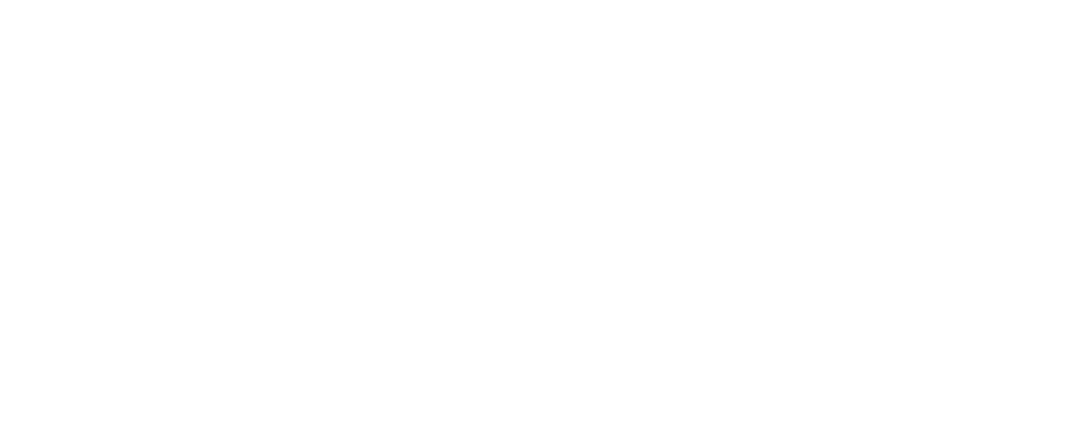
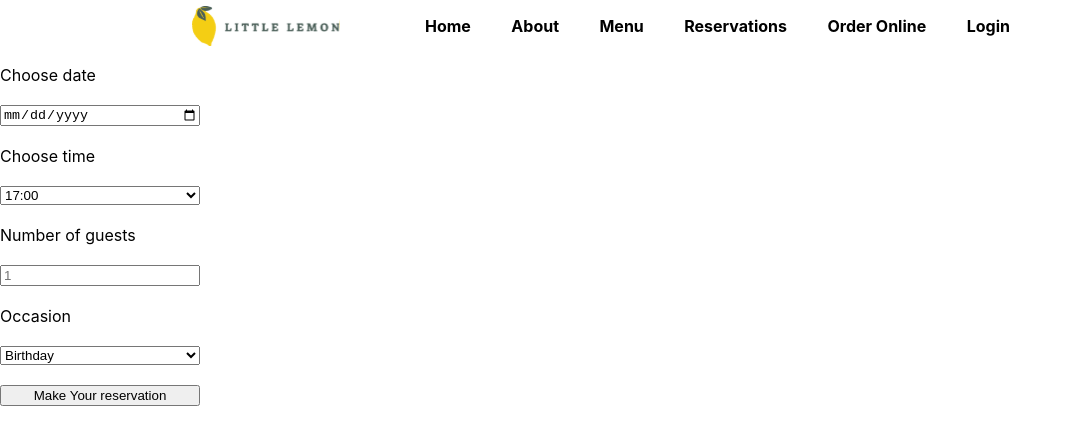
Before and after one commit to Camsd/LittleLemon, a React (Create React App) app: page /reservations in a window 1280 px wide. Before the commit this address had no page. Shown: the top 444 px of the page, without its empty margins (0-1072 px from the left). Built offline with nearby package versions, Linux system fonts and the light colour scheme; a web font is replaced by a local one.

Commit message:
BookingPage form

```diff
--- a/src/App.js
+++ b/src/App.js
@@ -3,6 +3,8 @@
 import Layout from "./components/Layout";
 import About from "./components/About";
 import Home from "./components/Home";
+import Main from './components/Main';
+import BookingPage from "./components/BookingPage";
 
 function App() {
   return (
@@ -11,7 +13,10 @@
         <Route path="/" element={<Home />} />
         <Route path="home" element={<Home />} />
         <Route path="about" element={<About />} />
+        <Route path="menu" element={< Main/>} />
+        <Route path="reservations" element={< BookingPage/>} />
       </Route>
+      <Route path="*" element={<h1>Error 404 Not Found</h1>} />
     </Routes>
   );
 }
--- a/src/components/BookingPage.js
+++ b/src/components/BookingPage.js
@@ -1,25 +1,38 @@
 import React from "react";
+import '../stylesheets/BookingPage.css';
 
 const BookingPage = () => {
-    return (
-      <header>
-        <div class="hero-content">
-          <div class="hero-text">
-            <h1>Little Lemon</h1>
-            <h4>Chicago</h4>
-            <p>
-              We are a family owned  <br />
-              Mediterranean restaurant, <br />
-              focused on traditional <br />
-              recipes served with a modern <br />
-              twist.
-            </p>
-            <button className="btn-hero">Reserve a table</button>
-          </div>
+  return (
+    <>
+      <form action="submit">
+        <label for="res-date">Choose date</label>
+        <input type="date" id="res-date" />
+        <label for="res-time">Choose time</label>
+        <select id="res-time ">
+          <option>17:00</option>
+          <option>18:00</option>
+          <option>19:00</option>
+          <option>20:00</option>
+          <option>21:00</option>
+          <option>22:00</option>
+        </select>
+        <label for="guests">Number of guests</label>
+        <input
+          type="number"
+          placeholder="1"
+          min="1"
+          max="10"
+          id="guests"
+        ></input>
+        <label for="occasion">Occasion</label>
+        <select id="occasion">
+          <option>Birthday</option>
+          <option>Anniversary</option>
+        </select>
+        <input type="submit" value="Make Your reservation"></input>
+      </form>
+    </>
+  );
+};
 
-        </div>
-      </header>
-    );
-  };
-
-  export default BookingPage;
+export default BookingPage;
--- /dev/null
+++ b/src/stylesheets/BookingPage.css
@@ -0,0 +1,3 @@
+form{
+display: grid; max-width: 200px; gap: 20px;
+}
```
